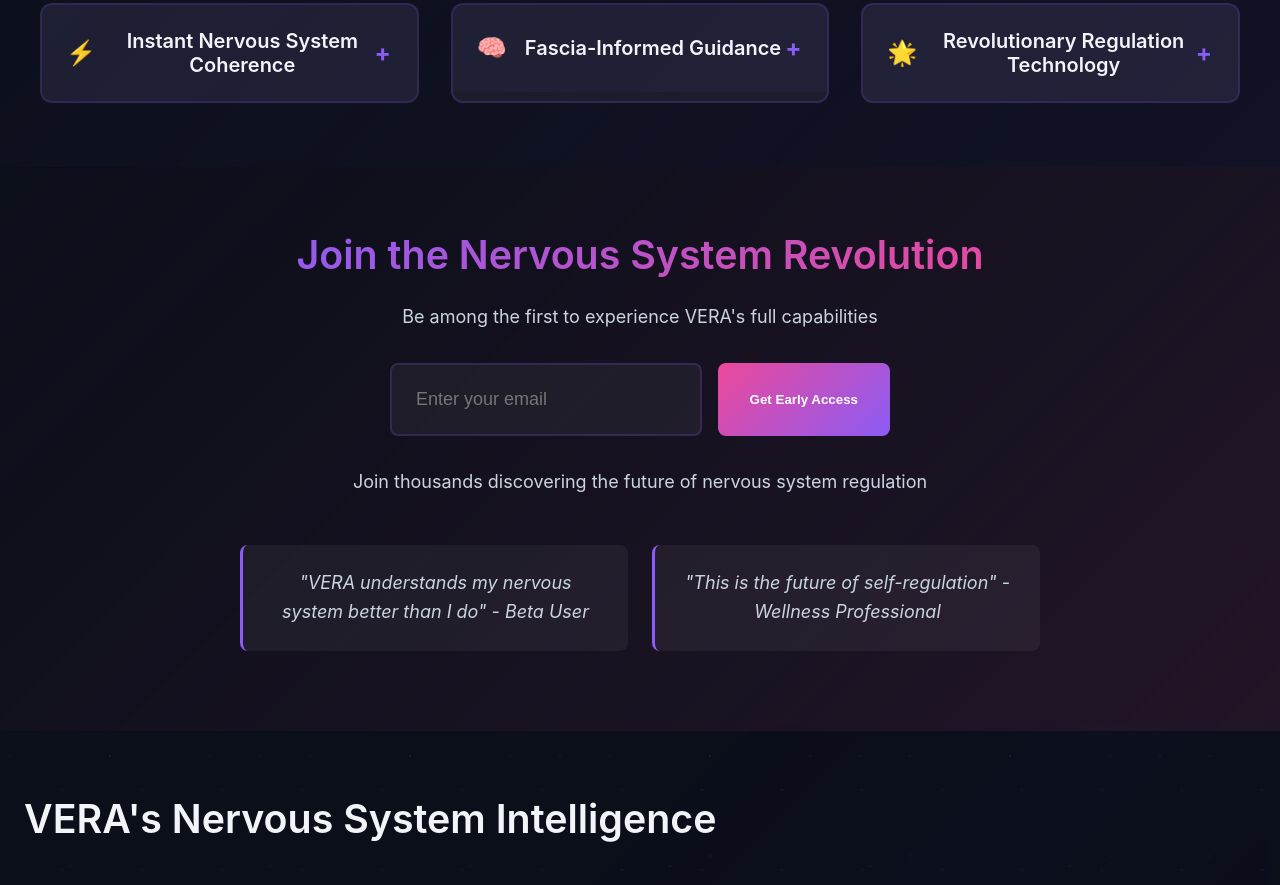
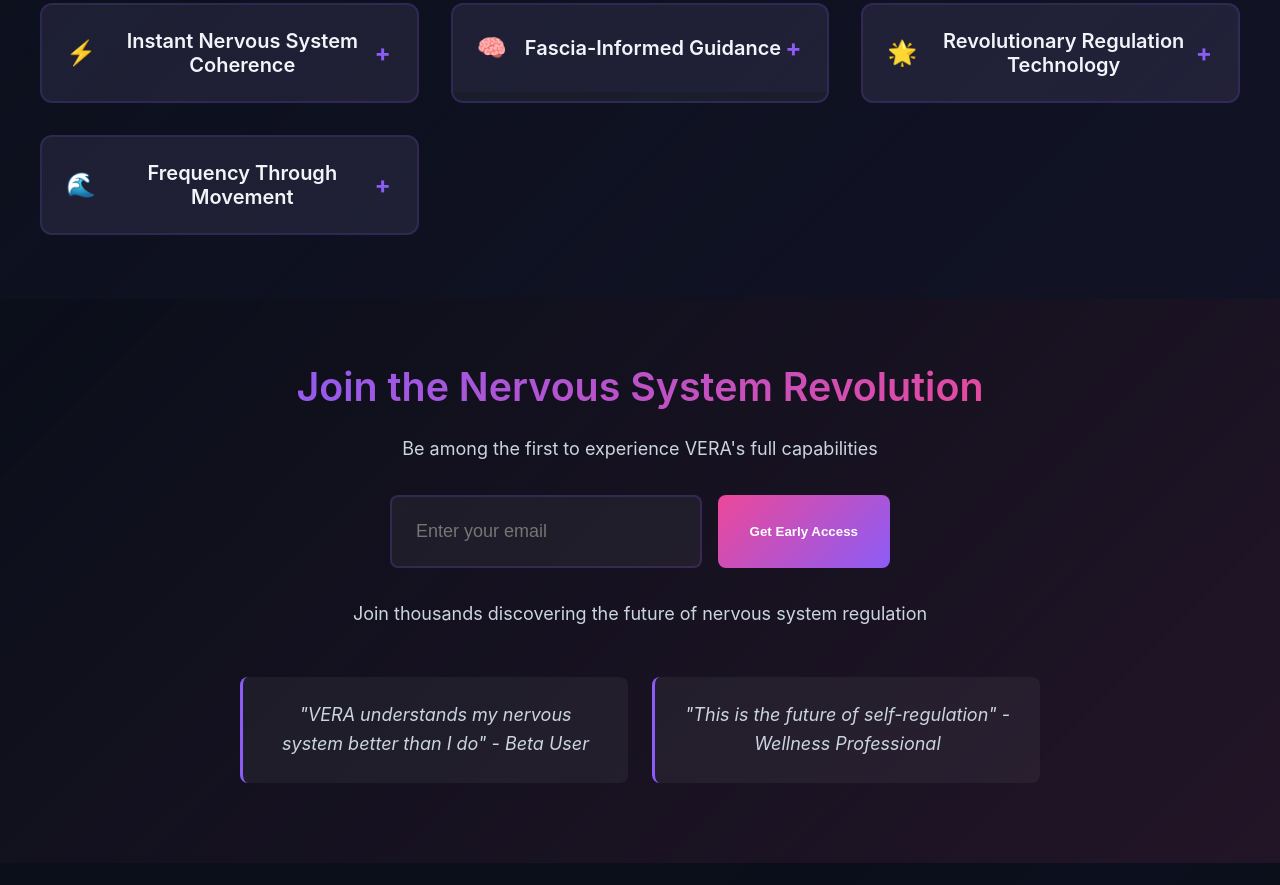
Before and after one commit to ibaleka1/vera-educational-platform, a website: page public/index.html in a window 1280 px wide. Shown: the part 1707-2592 px from the top of the page. Drawn offline with Linux system fonts and the light colour scheme.

```diff
--- a/public/index.html
+++ b/public/index.html
@@ -89,6 +89,19 @@
               <p class="benefit-description">The first system that translates your body's real-time signals into precise guidance. No generic breathing exercises—just the exact regulation technique your nervous system is asking for, delivered the moment you need it.</p>
               <div class="user-quote">"Finally someone who gets that tight chest, that buzzing under my skin" - Elena R.</div>
               <a href="#signup" class="benefit-cta">Join the Revolution →</a>
+            </div>
+          </div>
+
+          <div class="benefit-card" data-expandable>
+            <div class="benefit-header" onclick="toggleBenefit(this)">
+              <span class="benefit-icon">🌊</span>
+              <h4>Frequency Through Movement</h4>
+              <span class="expand-icon">+</span>
+            </div>
+            <div class="benefit-content">
+              <p class="benefit-description">Your body shifts states through micro-movements that change your entire vibrational pattern. VERA guides precise gestures that tune your nervous system like adjusting a dial—from chaos to calm, freeze to flow.</p>
+              <div class="user-quote">"One tiny movement shift and my whole energy changed. It's like magic, but it's science" - David K.</div>
+              <a href="#signup" class="benefit-cta">Discover Your Frequency →</a>
             </div>
           </div>
         </div>
```
